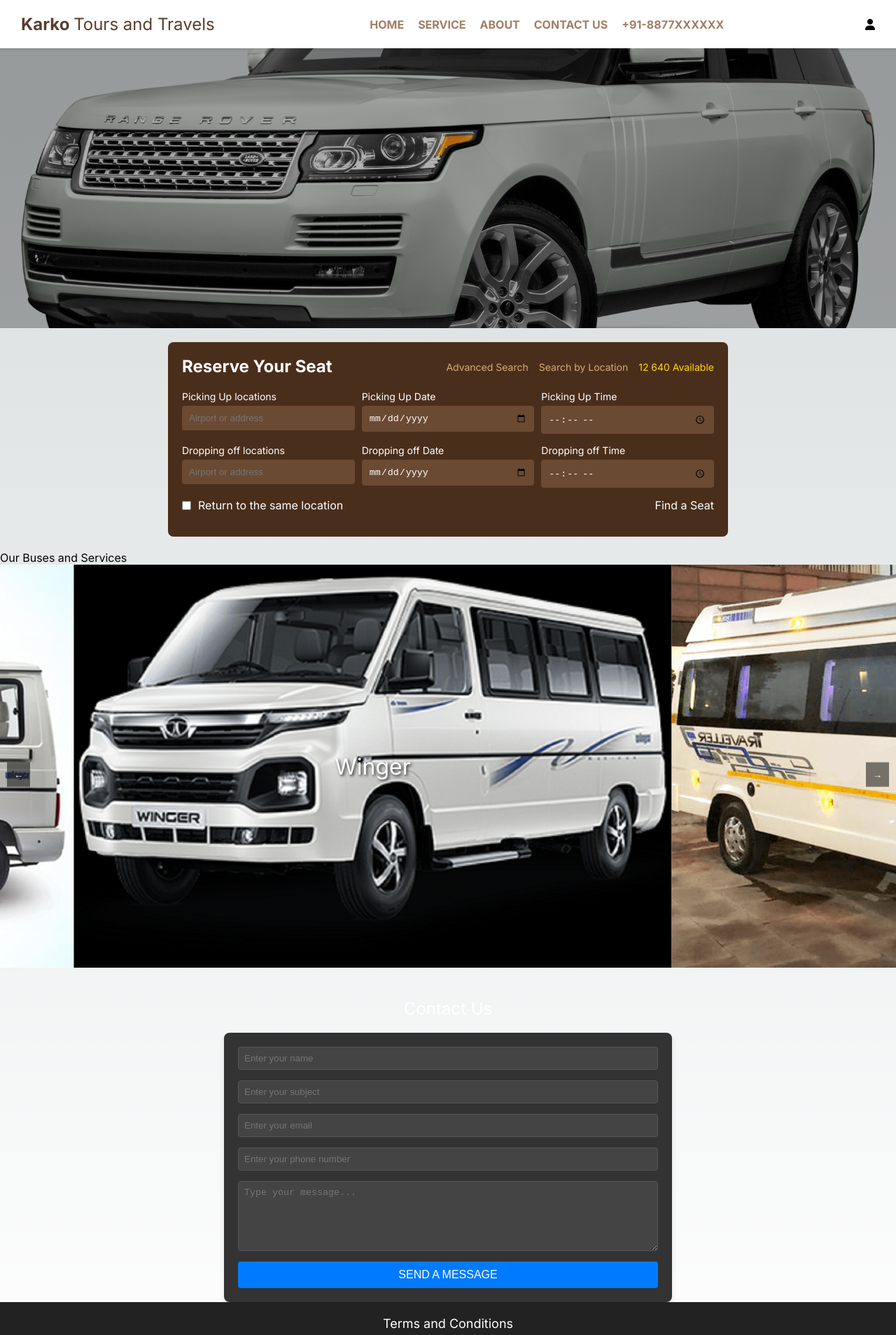
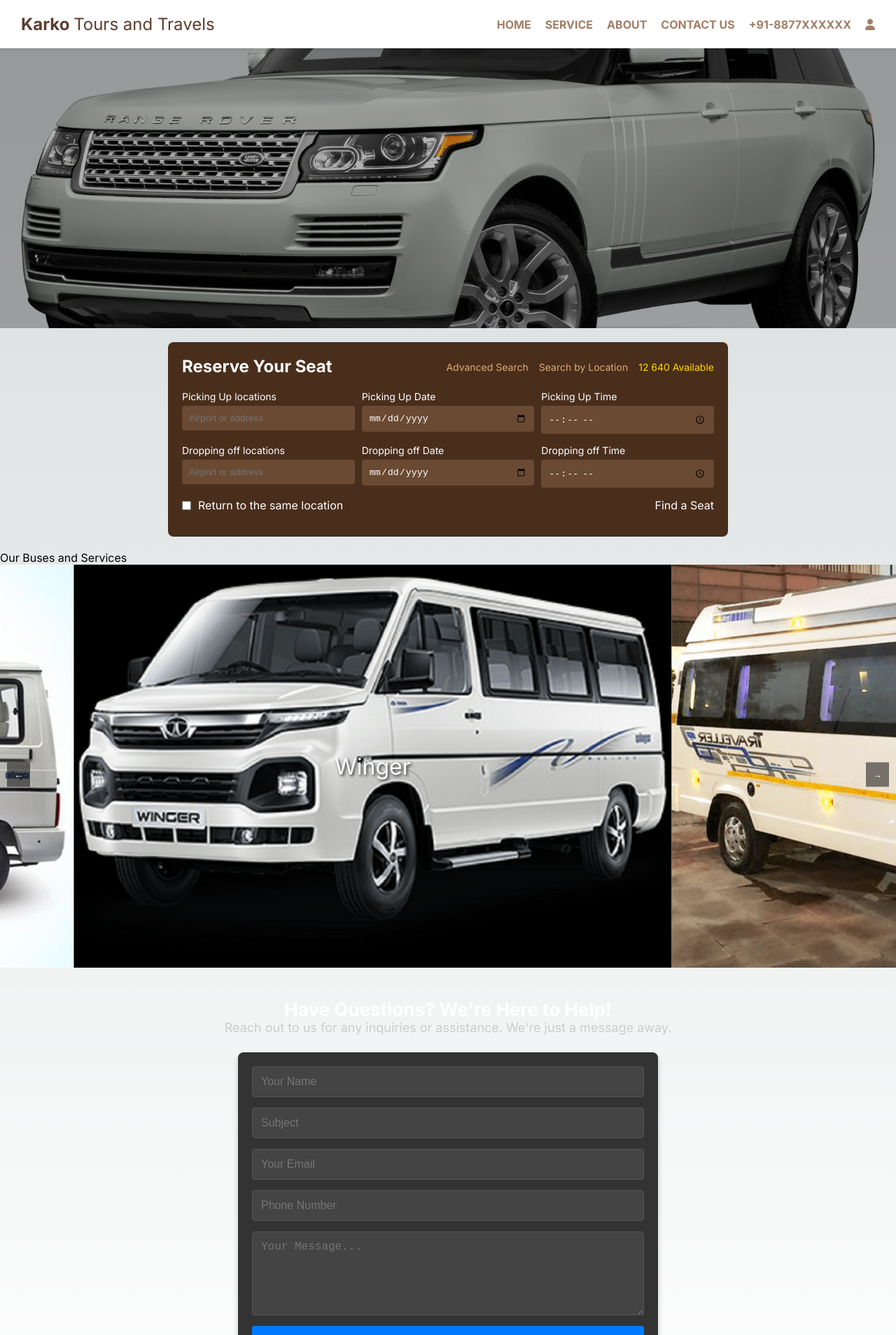
Before and after one commit to bitscurrent/winger, a Next.js app: page / in a window 1280 px wide. Shown: the top 1908 px of the page at 70% size. Built offline with nearby package versions, Linux system fonts and the light colour scheme.

Commit message:
add page responive and fix header

```diff
--- a/src/pages/contact/contact.module.css
+++ b/src/pages/contact/contact.module.css
@@ -1,50 +1,52 @@
+
 .contactForm {
-    width: 50%; /* Adjust the width as needed */
-    margin: 0 auto; /* Center the form horizontally */
-    background-color: #333; /* Dark background color */
-    color: #fff; /* White text color */
+  width: 100%;
+  max-width: 600px;
+  margin: 0 auto;
+  background-color: #333;
+  color: #fff;
   padding: 20px;
   border-radius: 8px;
-    gap: 20px;
-    box-shadow: 0 4px 8px rgba(0, 0, 0, 0.1); /* Add some shadow for depth */
+  box-shadow: 0 4px 8px rgba(0, 0, 0, 0.2);
 }
 
 .formRow {
   display: flex;
-    flex-direction: row;
-    align-items: center;
-    gap: 10px;
-    margin-bottom: 15px; /* Space between rows */
-  }
-
-  .label {
-    flex: 1;
-    font-weight: bold;
+  flex-direction: column;
+  margin-bottom: 15px;
 }
 
 .inputField, .messageArea {
-    flex: 2;
-    padding: 8px;
-    border: 1px solid #555; /* Dark border color */
+  width: 100%;
+  padding: 12px;
+  border: 1px solid #555;
   border-radius: 4px;
-    background-color: #444; /* Slightly lighter dark background */
-    color: #fff; /* White text color */
+  background-color: #444;
+  color: #fff;
+  font-size: 16px;
+  transition: background-color 0.3s ease;
+}
+
+.inputField:focus, .messageArea:focus {
+  background-color: #555;
+  outline: none;
 }
 
 .messageArea {
-    height: 100px; /* Set height for the message area */
-    resize: vertical; /* Allow vertical resizing */
+  height: 120px;
+  resize: vertical;
 }
 
 .submitButton {
   background-color: #007BFF;
   color: #fff;
   border: none;
-    padding: 10px 20px;
+  padding: 12px;
   border-radius: 4px;
   cursor: pointer;
-    font-size: 16px;
+  font-size: 18px;
   width: 100%;
+  transition: background-color 0.3s ease;
 }
 
 .submitButton:hover {
@@ -53,7 +55,14 @@
 
 .titleContact {
   text-align: center;
-    font-size: 24px;
-    margin-bottom: 20px;
-    color: #fff; /* White text color */
+  font-size: 26px;
+  font-weight: bold;
+  margin-bottom: 25px;
+  color: #fff;
 }
+
+.titleContact p {
+  font-size: 18px;
+  font-weight: normal;
+  color: #ccc;
+}
--- a/src/pages/contact/index.js
+++ b/src/pages/contact/index.js
@@ -13,13 +13,14 @@
 
   const handleSubmit = (e) => {
     e.preventDefault();
-    // Handle form submission logic
+    // Handle form submission logic here
   };
 
   return (
     <>
       <div className={styles.titleContact} id='contact'>
-        Contact Us
+        Have Questions? We're Here to Help!
+        <p>Reach out to us for any inquiries or assistance. We're just a message away.</p>
       </div>
       <form className={styles.contactForm} onSubmit={handleSubmit}>
         <div className={styles.formRow}>
@@ -27,7 +28,7 @@
             type="text"
             className={styles.inputField}
             value={name}
-            placeholder='Enter your name'
+            placeholder='Your Name'
             onChange={(e) => setName(e.target.value)}
           />
         </div>
@@ -35,9 +36,9 @@
         <div className={styles.formRow}>
           <input
             type="text"
-            placeholder='Enter your subject'
             className={styles.inputField}
             value={subject}
+            placeholder='Subject'
             onChange={(e) => setSubject(e.target.value)}
           />
         </div>
@@ -45,19 +46,19 @@
         <div className={styles.formRow}>
           <input
             type="email"
-            placeholder='Enter your email'
             className={styles.inputField}
             value={email}
+            placeholder='Your Email'
             onChange={(e) => setEmail(e.target.value)}
           />
         </div>
 
         <div className={styles.formRow}>
           <input
-            type="number"
-            placeholder='Enter your phone number'
+            type="tel"
             className={styles.inputField}
             value={phone}
+            placeholder='Phone Number'
             onChange={(e) => setPhone(e.target.value)}
           />
         </div>
@@ -65,16 +66,16 @@
         <div className={styles.formRow}>
           <textarea
             className={styles.messageArea}
-            placeholder='Type your message...'
             value={message}
+            placeholder='Your Message...'
             onChange={(e) => setMessage(e.target.value)}
           />
         </div>
 
-        <button type="submit" className={styles.submitButton}>SEND A MESSAGE</button>
+        <button type="submit" className={styles.submitButton}>SEND MESSAGE</button>
       </form>
     </>
   );
-}
+};
 
 export default ContactForm;
--- a/src/pages/header/header.module.css
+++ b/src/pages/header/header.module.css
@@ -4,37 +4,6 @@
   background-color: rgb(247, 245, 245);
   color: #000;
   box-shadow: 0 2px 4px rgba(0, 0, 0, 0.1);
-}
-
-.topBar {
-  display: flex;
-  justify-content: space-between;
-  padding: 10px 30px;
-  background-color: #f8f8f8;
-  font-size: 12px;
-  color: #666;
-}
-
-.socialLinks i {
-  margin-left: 15px;
-  cursor: pointer;
-}
-
-.language {
-  margin-left: 20px;
-}
-
-.language select {
-  background: none;
-  border: none;
-  cursor: pointer;
-}
-
-.login {
-  margin-left: 20px;
-  color: #a17e66;
-  text-decoration: none;
-  font-weight: bold;
 }
 
 .navBar {
@@ -76,13 +45,23 @@
   font-weight: bold;
 }
 
-.searchIcon i {
-  font-size: 16px;
-  color: #a17e66;
+.menuIcon {
+  display: none; /* Hidden on larger screens */
+  font-size: 24px;
   cursor: pointer;
 }
 
-/* Responsive styles for small screen sizes */
+.userIcon {
+  display: block;
+}
+
+/* Inline container for logo and menu */
+.inlineContainer {
+  display: flex;
+  align-items: center;
+}
+
+/* Media query for small screens */
 @media (max-width: 768px) {
   .topBar {
     flex-direction: column;
@@ -92,40 +71,67 @@
   }
 
   .navBar {
-    flex-direction: column;
-    align-items: flex-start;
-    padding: 10px 20px;
+    justify-content: space-between;
+    width: 100%;
   }
 
-  .logo h1 {
-    font-size: 18px;
-    margin-bottom: 10px;
+
+  .inlineContainer {
+    display: flex;
+    justify-content: space-between;
+    align-items: center;
+    width: 100%;
   }
 
+  /* Hide the navigation by default on small screens */
   .nav {
+    display: none;
     flex-direction: column;
-    align-items: flex-start;
+    position: absolute;
+    top: 60px;
+    right: 0;
+    background-color: #ffffff;
+    z-index: 1;
     width: 100%;
+    padding: 20px;
+  }
+
+  .nav.active {
+    display: flex;
   }
 
   .navList {
     flex-direction: column;
     width: 100%;
+    gap: 15px;
   }
 
   .navList li {
     margin: 10px 0;
+    color: #000;
   }
 
   .navList li a {
+    color: #ffffff;
     font-size: 14px;
+    color: #000;
   }
+
+  /* Show the menu icon on small screens */
+  .menuIcon {
+    display: block;
+  }
+/*
+  .userIcon {
+    display: none;
+  } */
 
   .searchIcon i {
     font-size: 14px;
   }
 }
 
+/* Responsive styles for screens 480px and smaller */
 @media (max-width: 480px) {
   .topBar {
     font-size: 9px;
@@ -140,6 +146,10 @@
     font-size: 16px;
   }
 
+  .navList li {
+    margin: 5px 0;
+  }
+
   .navList li a {
     font-size: 12px;
   }
@@ -147,8 +157,4 @@
   .searchIcon i {
     font-size: 12px;
   }
-
-  .navList li {
-    margin: 5px 0;
-  }
 }
--- a/src/pages/header/index.js
+++ b/src/pages/header/index.js
@@ -1,62 +1,59 @@
-import React from 'react';
+
+
+"use client"
+
+import React, { useState } from 'react';
 import styles from './header.module.css';
 import '@fortawesome/fontawesome-free/css/all.min.css';
 import Link from 'next/link';
 
 const Header = () => {
+  const [menuOpen, setMenuOpen] = useState(false);
+
+  const toggleMenu = () => {
+    setMenuOpen(!menuOpen);
+  };
+
   return (
     <header className={styles.header}>
-      {/* <div className={styles.topBar}>
-        <span>The Guide</span>
-        <span>/ Our Crew</span>
-        <span>/ Become a Partner</span>
-        <span>/ +8 800 12 34 567</span>
-        <span>/ mail@letsdrive.com</span>
-        <div className={styles.socialLinks}>
-          <i className="fab fa-twitter"></i>
-          <i className="fab fa-instagram"></i>
-          <i className="fab fa-google-plus-g"></i>
-          <i className="fab fa-youtube"></i>
-          <i className="fab fa-vk"></i>
+      <div className={styles.navBar}>
+        <div className={styles.inlineContainer}>
+          <div className={styles.logo}>
+            <h1>Karko <span>Tours and Travels</span></h1>
+          </div>
+
+          <i
+            className={`fa-solid fa-bars ${styles.menuIcon}`}
+            onClick={toggleMenu}
+          ></i>
         </div>
-        <div className={styles.language}>
-          <select>
-            <option value="en">EN</option>
-            <option value="other">Other</option>
-          </select>
-        </div>
-        <a href="/admin" className={styles.login}>Admin Login</a>
-      </div> */}
 
-      <div className={styles.navBar}>
-        <div className={styles.logo}>
-          <h1>Karko <span>Tours and Travels</span></h1>
-        </div>
-        <nav className={styles.nav}>
+        <nav className={`${styles.nav} ${menuOpen ? styles.active : ''}`}>
           <ul className={styles.navList}>
             <li><a href="/">HOME</a></li>
             <li><a href="#service">SERVICE</a></li>
-            {/* <li><a href="#">VEHICLES</a></li> */}
             <li><a href="#about">ABOUT</a></li>
-            {/* <li><a href="#">BLOG</a></li> */}
             <li><a href="#contact">CONTACT US</a></li>
             <li><a href="#">+91-8877XXXXXX</a></li>
 
+
+<li>
+
+
+            <div className={styles.userIcon}>
+          <Link href='/login'>
+            <i className="fa-solid fa-user"></i>
+          </Link>
+        </div>
+        </li>
+
           </ul>
+
+
+
+
         </nav>
 
-
-        <div className="userIcon">
-          <Link href='/login'>
-          <i className="fa-solid fa-user"></i>
-
-          </Link>
-        </div>
-
-
-        {/* <div className={styles.searchIcon}>
-          <i className="fas fa-search"></i>
-        </div> */}
       </div>
     </header>
   );
```
Lines whose indentation alone changed are shown as unchanged.
